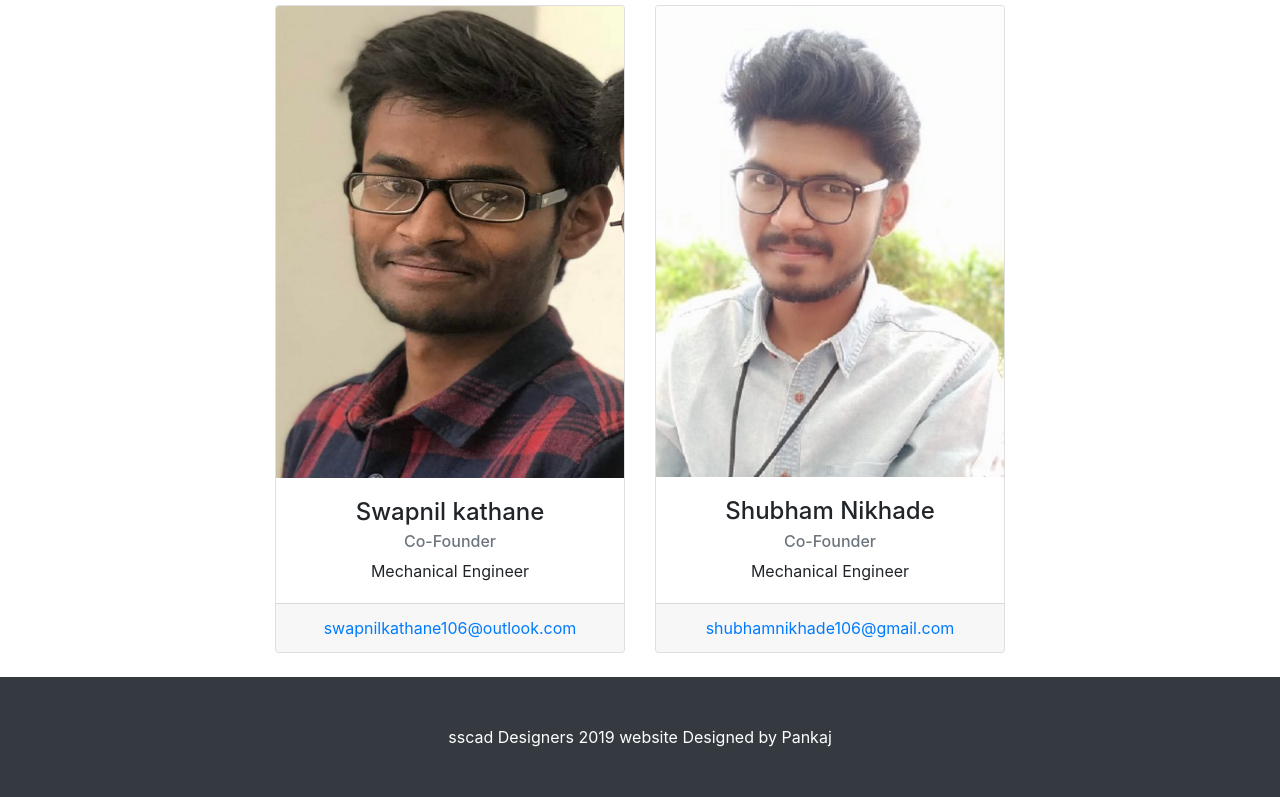
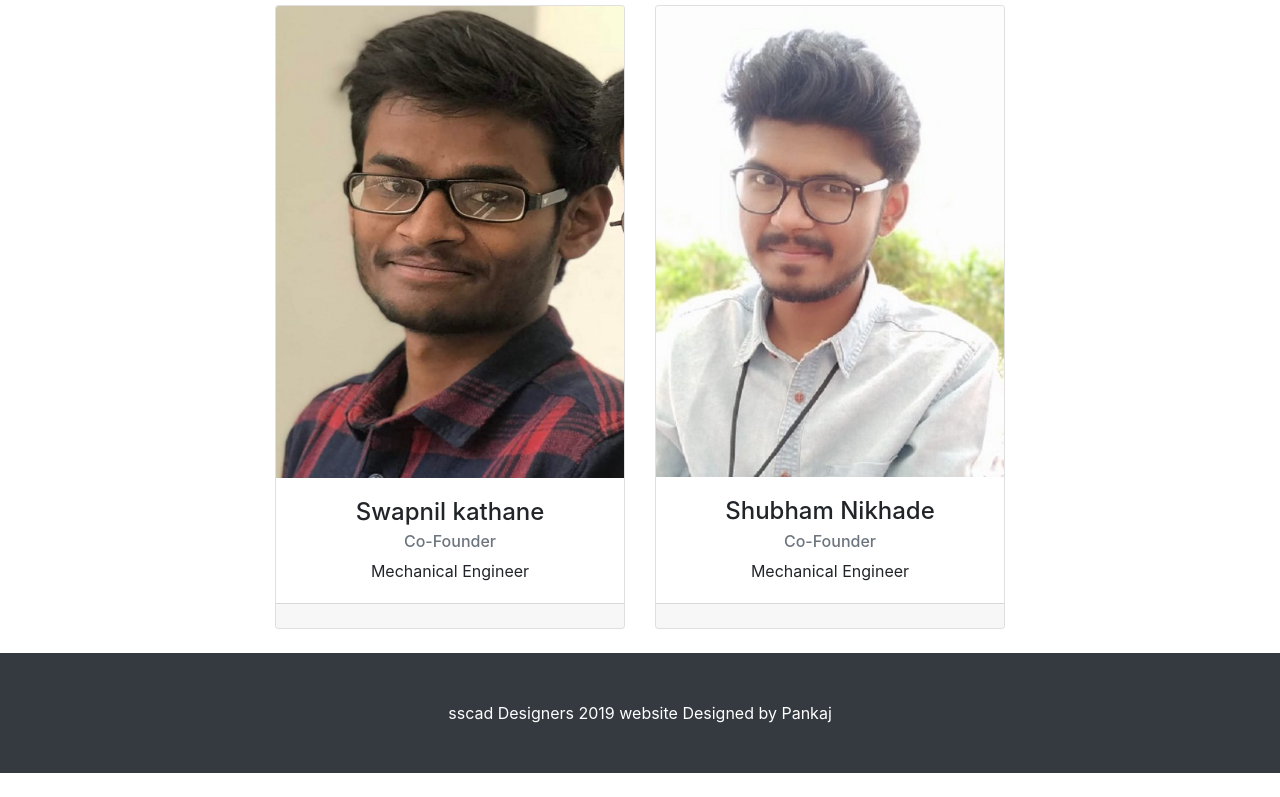
Before and after one commit to swapnilkathane/sscad.github.io, a website: page about.html in a window 1280 px wide. Shown: the part 632-1429 px from the top of the page. After the commit the page ends 1405 px from the top, so only its background shows below. Drawn offline with Linux system fonts and the light colour scheme.

Commit message:
Update about.html

```diff
--- a/about.html
+++ b/about.html
@@ -86,7 +86,7 @@
               <p class="card-text">Mechanical Engineer </p>
             </div>
             <div class="card-footer">
-              <a href="#">swapnilkathane106@outlook.com</a>
+              <a href="#"></a>
             </div>
           </div>
         </div>
@@ -99,7 +99,7 @@
               <p class="card-text">Mechanical Engineer</p>
             </div>
             <div class="card-footer">
-              <a href="#">shubhamnikhade106@gmail.com</a>
+              <a href="#"></a>
             </div>
           </div>
         </div>
```
